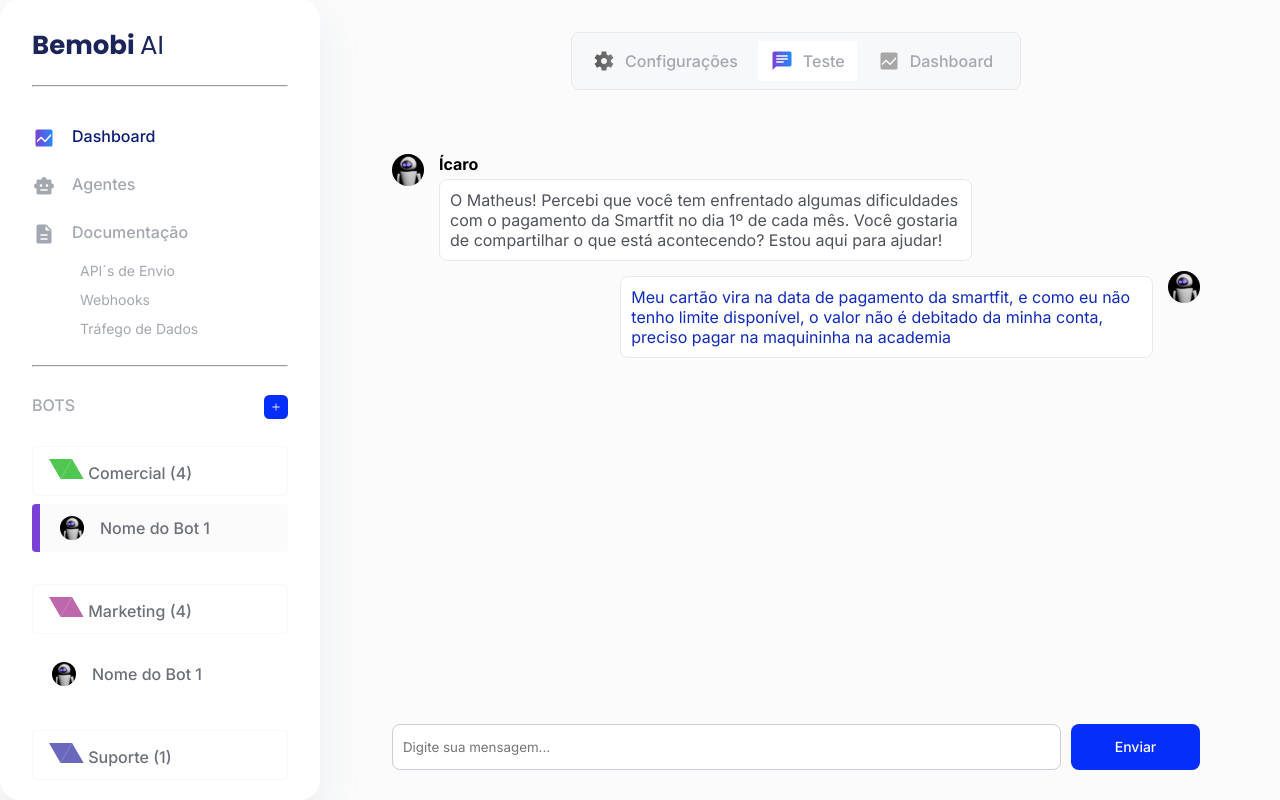
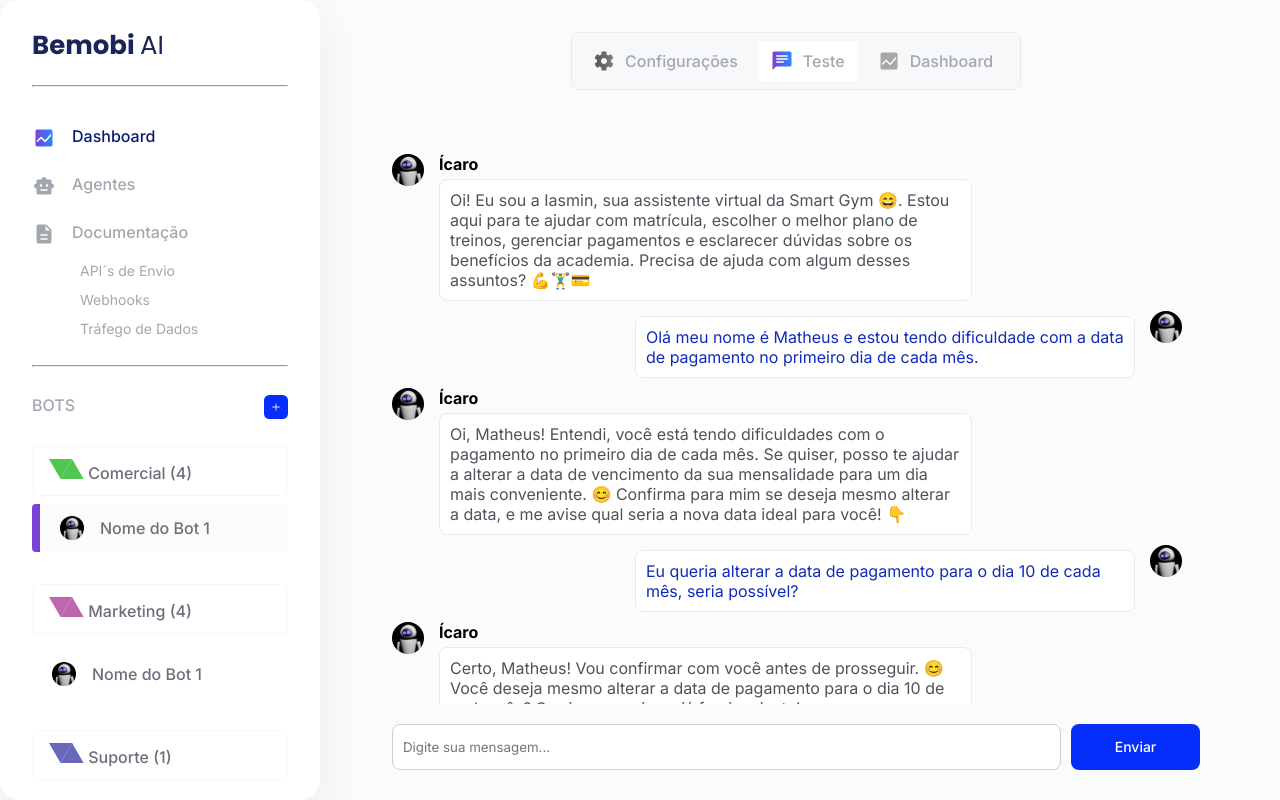
Before and after one commit to mattd-silva22/hackathon-bemobi-2024, a Next.js app in the folder hackathon-bemobi/: page / in a window 1280 px wide. Built offline with nearby package versions, Linux system fonts and the light colour scheme.

Commit message:
inicializa histórico de conversas no chat

```diff
--- a/hackathon-bemobi/src/app/globals.css
+++ b/hackathon-bemobi/src/app/globals.css
@@ -17,3 +17,21 @@
     border: none;
     background: none;
   }
+
+
+::-webkit-scrollbar {
+  width: 6px;
+}
+
+::-webkit-scrollbar-track {
+  background: #f1f1f1;
+}
+
+::-webkit-scrollbar-thumb {
+  background: rgba(163, 167, 176, 1);
+  border-radius: 10px;
+}
+
+::-webkit-scrollbar-thumb:hover {
+  background: rgba(163, 167, 176, 1);
+}
--- a/hackathon-bemobi/src/components/Chat.tsx
+++ b/hackathon-bemobi/src/components/Chat.tsx
@@ -11,10 +11,16 @@ interface Message {
 }
 
 const Chat = () => {
-  const [messages, setMessages] = useState<Message[]>([
-    { id: 1, role: 'assistant', content: 'O Matheus! Percebi que você tem enfrentado algumas dificuldades com o pagamento da Smartfit no dia 1º de cada mês. Você gostaria de compartilhar o que está acontecendo? Estou aqui para ajudar!' },
-    { id: 2, role: 'user', content: 'Meu cartão vira na data de pagamento da smartfit, e como eu não tenho limite disponível, o valor não é debitado da minha conta, preciso pagar na maquininha na academia' }
-  ]);
+    const [messages, setMessages] = useState<Message[]>([
+        { id: 1, role: 'assistant', content: 'Oi! Eu sou a Iasmin, sua assistente virtual da Smart Gym 😄. Estou aqui para te ajudar com matrícula, escolher o melhor plano de treinos, gerenciar pagamentos e esclarecer dúvidas sobre os benefícios da academia. Precisa de ajuda com algum desses assuntos? 💪🏋️‍♂️💳' },
+        { id: 2, role: 'user', content: 'Olá meu nome é Matheus e estou tendo dificuldade com a data de pagamento no primeiro dia de cada mês.' },
+        { id: 3, role: 'assistant', content: 'Oi, Matheus! Entendi, você está tendo dificuldades com o pagamento no primeiro dia de cada mês. Se quiser, posso te ajudar a alterar a data de vencimento da sua mensalidade para um dia mais conveniente. 😊 Confirma para mim se deseja mesmo alterar a data, e me avise qual seria a nova data ideal para você! 👇' },
+        { id: 4, role: 'user', content: 'Eu queria alterar a data de pagamento para o dia 10 de cada mês, seria possível?' },
+        { id: 5, role: 'assistant', content: 'Certo, Matheus! Vou confirmar com você antes de prosseguir. 😊 Você deseja mesmo alterar a data de pagamento para o dia 10 de cada mês? Se sim, me avise e já farei o ajuste!' },
+        { id: 6, role: 'user', content: 'Confirmo.' },
+        { id: 7, role: 'assistant', content: 'Perfeito, Matheus! Estou alterando a data de pagamento para o dia 10 de cada mês. 💪📅 Se precisar de mais alguma coisa, é só me avisar! 😊' },
+      ]);
+
   const [input, setInput] = useState('');
 
   const handleSubmit = (e: FormEvent) => {
@@ -22,7 +28,7 @@ const Chat = () => {
     if (input.trim() !== '') {
       const newMessage: Message = {
         id: messages.length + 1,
-        role: 'assistant',
+        role: 'user',
         content: input,
       };
       setMessages([...messages, newMessage]);
--- a/hackathon-bemobi/src/styles/Chat.css
+++ b/hackathon-bemobi/src/styles/Chat.css
@@ -38,18 +38,23 @@
 
   .user .message-content {
     background-color: white;
-    color: #006064;
     padding: 10px;
     border-radius: 8px;
-    max-width: 70%;
+    width: auto;
+    max-width: 500px;
     align-self: flex-end;
     color: #102AB9;
+    border: 1px solid #E8E9EC;
+    text-wrap: wrap;
+  }
 
-    border: 1px solid #E8E9EC;
-  }
   .user {
     display: flex;
     flex-direction: row-reverse;
+  }
+
+  .user img{
+    margin-right: 18px;
   }
 
 
```
